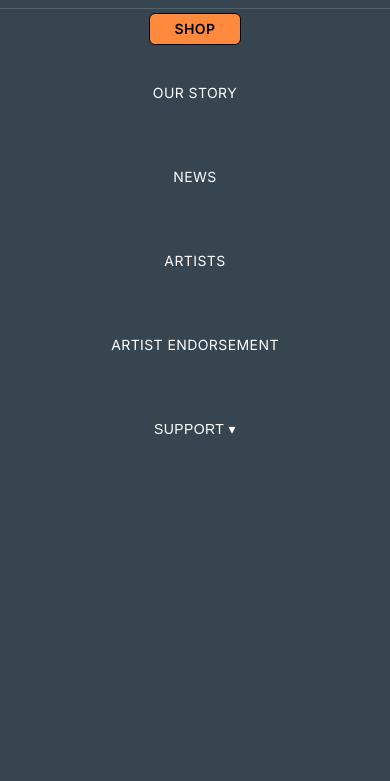
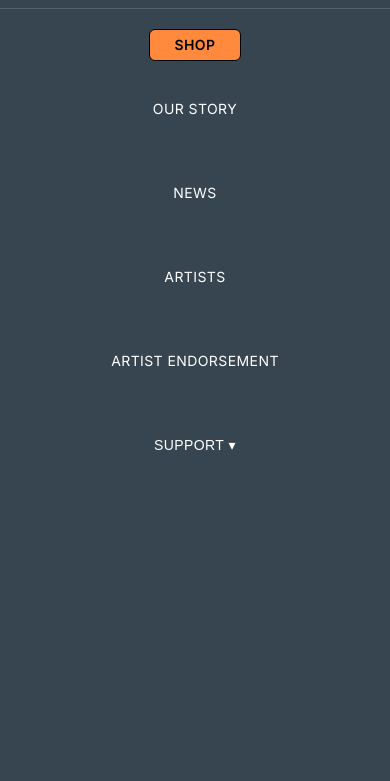
Before and after one commit to skyhooked/M2L, a plain HTML site: page index.html in a window 390 px wide. Both pictures are taken after a click on the button 214 px from the left and 35 px from the top of the page. Shown: the part 63-844 px from the top of the page. Drawn offline with Linux system fonts and the light colour scheme.

Commit message:
padding adjustment for ham menu

```diff
--- a/style.css
+++ b/style.css
@@ -487,7 +487,7 @@ img {
         right: 0;
         left: 0;
         background: var(--neutral-90);
-        padding: 0.25rem 0;
+        padding: 20px 0;
         gap: 0.75rem;
         z-index: 1001;
         text-align: center;
```
